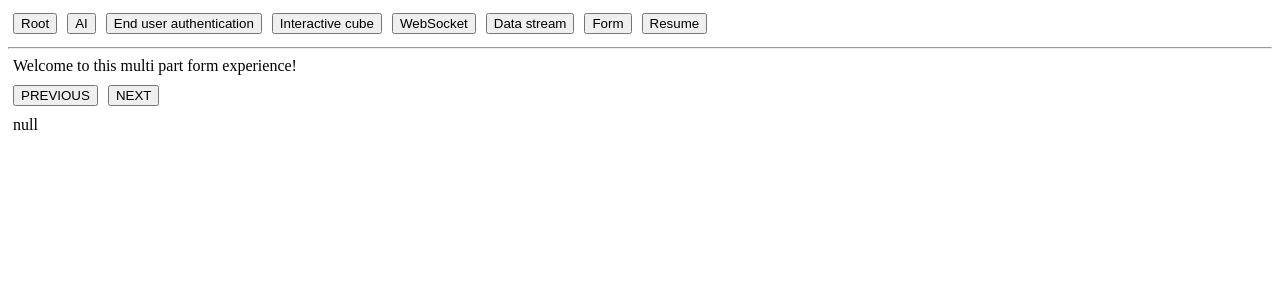
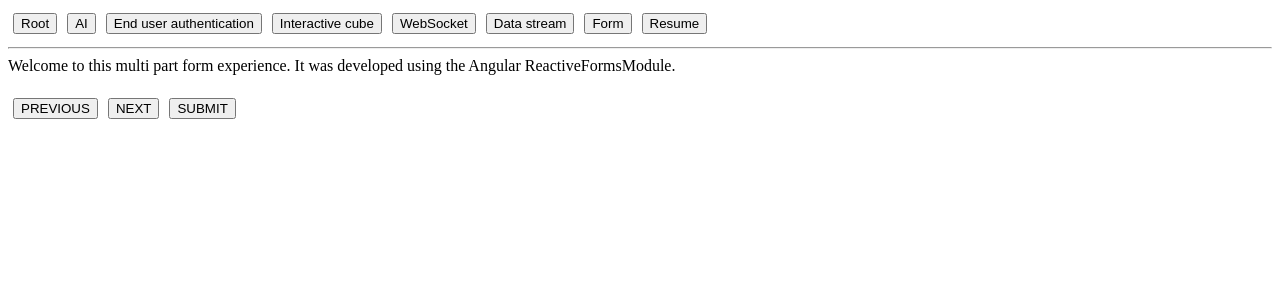
Before and after one commit to masimpson123/professional-web-application-ui, an Angular app: page /form in a window 1280 px wide. Shown: the top 300 px of the page. Built offline with nearby package versions, Linux system fonts and the light colour scheme.

Commit message:
reactive form validation

```diff
--- a/src/app/form/form.component.html
+++ b/src/app/form/form.component.html
@@ -18,5 +18,4 @@
 
 <button (click)="previous()">PREVIOUS</button>
 <button (click)="next()">NEXT</button>
-
-<p>{{ securityForm.valueChanges | async | json }}</p>
+<button (click)="submit()" [disabled]="!securityForm.valid">SUBMIT</button>
--- a/src/app/form/form.component.ts
+++ b/src/app/form/form.component.ts
@@ -1,5 +1,5 @@
 import { Component } from '@angular/core';
-import { FormGroup, FormControl, ReactiveFormsModule } from '@angular/forms';
+import { FormGroup, FormControl, ReactiveFormsModule, AbstractControl, ValidatorFn, ValidationErrors, Validators } from '@angular/forms';
 import { AsyncPipe, JsonPipe } from '@angular/common';
 import { ConfirmationComponent } from './confirmation/confirmation.component';
 import { WelcomeComponent } from './welcome/welcome.component';
@@ -17,17 +17,14 @@ export class FormComponent {
   currentStep = 1;
   securityForm = new FormGroup({
     userIntake: new FormGroup({
-      usersName: new FormControl('Mike'),
+      usersName: new FormControl('Mike', [Validators.required, forbiddenCharacterSequenceValidator(new RegExp('q'))]),
       usersPetsName: new FormControl('Speck')
     }),
     securityIntake: new FormGroup({
-      securityTerm: new FormControl(':)'),
+      securityTerm: new FormControl(':)', Validators.required),
       securityToken: new FormControl('jwt-1234')
     })
   });
-  onSubmit() {
-    console.log(this.securityForm.value);
-  }
   next() {
     if ( this.currentStep === 4 ) return;
     this.currentStep++;
@@ -36,4 +33,14 @@ export class FormComponent {
     if ( this.currentStep === 1 ) return;
     this.currentStep--;
   }
+  submit() {
+    alert(JSON.stringify(this.securityForm.value));
+  }
 }
+
+export function forbiddenCharacterSequenceValidator(nameRe: RegExp): ValidatorFn {
+  return (control: AbstractControl): ValidationErrors | null => {
+    const forbidden = nameRe.test(control.value);
+    return forbidden ? {forbiddenCharacterSequence: {value: control.value}} : null;
+  };
+}
--- a/src/app/form/security-intake/security-intake.component.ts
+++ b/src/app/form/security-intake/security-intake.component.ts
@@ -9,7 +9,7 @@ import { FormGroup, ReactiveFormsModule } from '@angular/forms';
 })
 export class SecurityIntakeComponent {
   @Input() securityFormGroup!: FormGroup;
-  @Output() securityFormGroupChange = new EventEmitter<FormGroup>(); // For two-way binding
+  @Output() securityFormGroupChange = new EventEmitter<FormGroup>();
 
   ngOnInit() {
     this.securityFormGroup.valueChanges.subscribe(() => {
--- a/src/app/form/user-intake/user-intake.component.html
+++ b/src/app/form/user-intake/user-intake.component.html
@@ -2,6 +2,12 @@
     <div formGroupName="userIntake">
     <label for="users-name">User's name: </label>
     <input id="users-name" type="text" formControlName="usersName" />
+    @if((userName?.dirty || userName?.touched) && userName?.hasError('required')) {
+        <div>User name field is required!</div>
+    }
+    @if((userName?.dirty || userName?.touched) && userName?.hasError('forbiddenCharacterSequence')) {
+        <div>q is not allowed!</div>
+    }
     <br />
     <label for="users-pets-name">User's pet's name: </label>
     <input id="users-pets-name" type="text" formControlName="usersPetsName" />
--- a/src/app/form/user-intake/user-intake.component.ts
+++ b/src/app/form/user-intake/user-intake.component.ts
@@ -16,4 +16,7 @@ export class UserIntakeComponent {
       this.securityFormGroupChange.emit(this.securityFormGroup);
     });
   }
+  get userName() {
+    return this.securityFormGroup.get('userIntake.usersName');
+  }
 }
--- a/src/app/form/welcome/welcome.component.html
+++ b/src/app/form/welcome/welcome.component.html
@@ -1 +1,5 @@
-<p>Welcome to this multi part form experience!</p>
+<div>
+    Welcome to this multi part form experience.
+    It was developed using the Angular ReactiveFormsModule.
+</div>
+<br />
```
